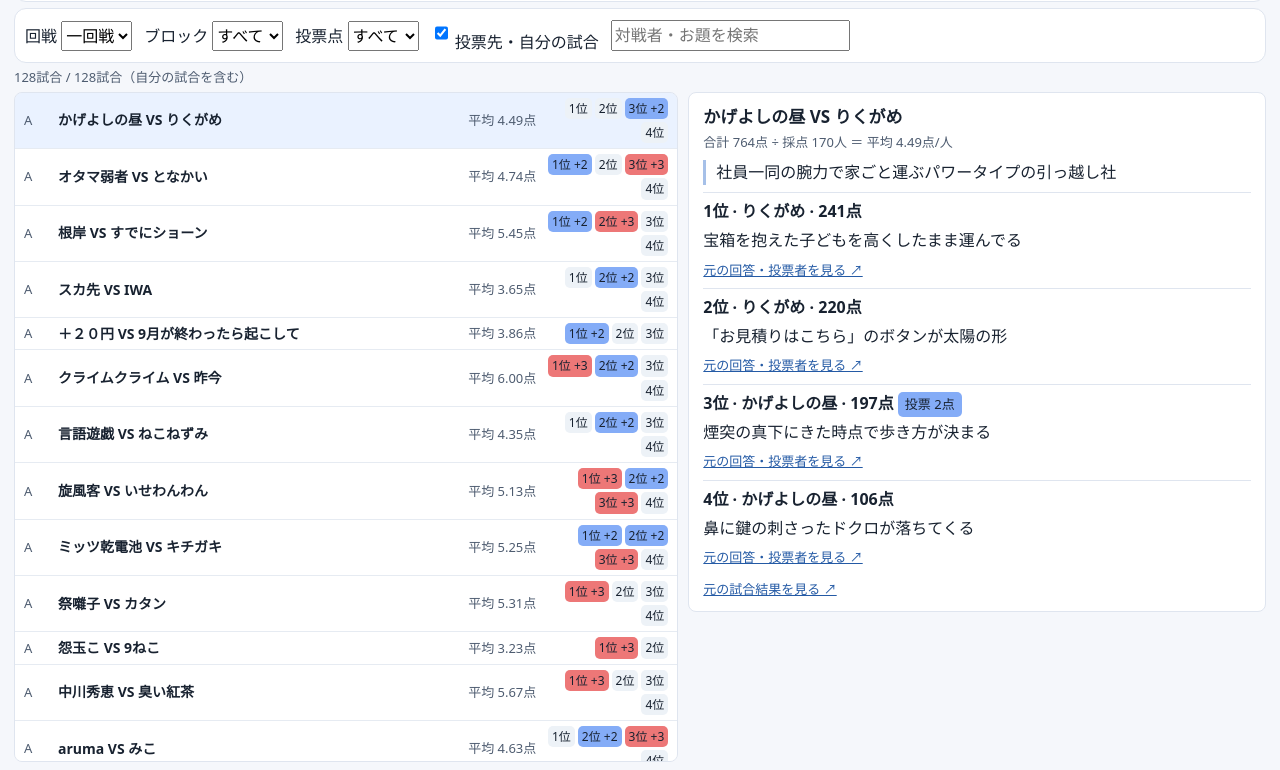
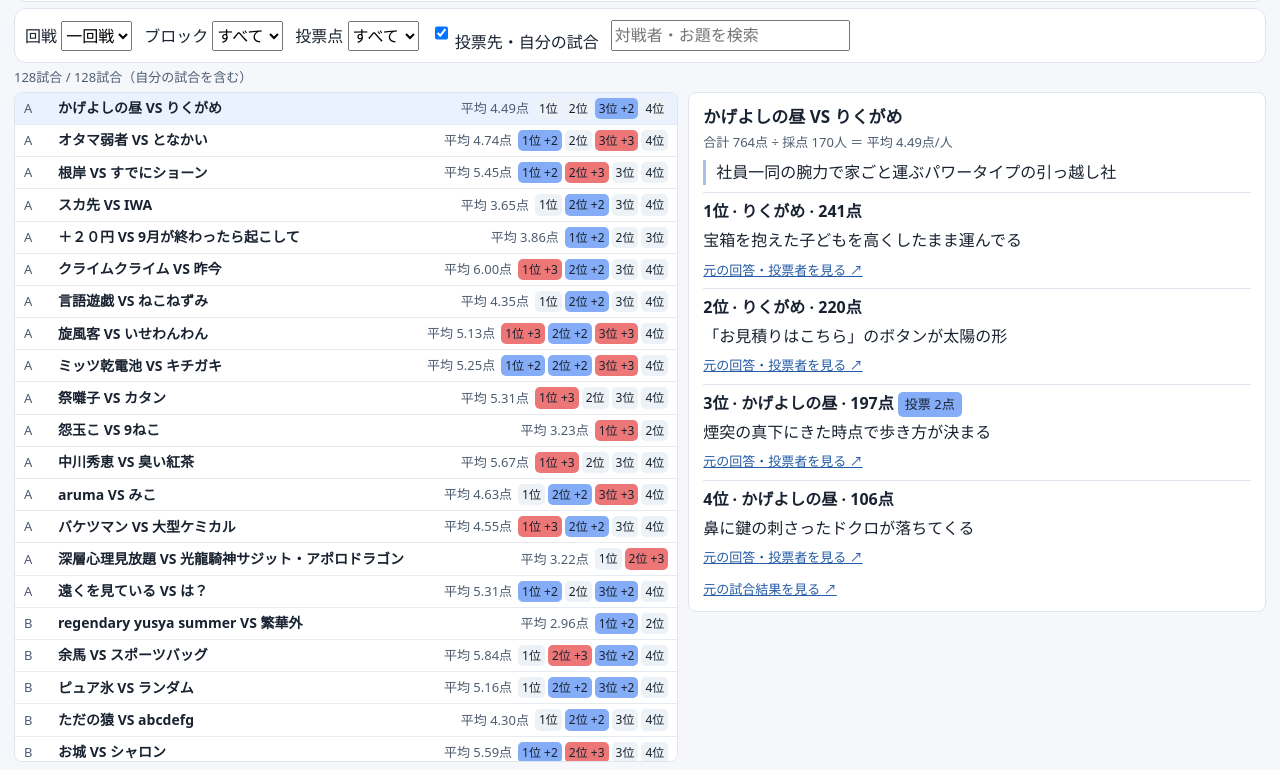
Before and after one commit to hirusakio/hirusaki-vote, a plain HTML site: page kogatona.html in a window 1280 px wide. Shown: the part 52-822 px from the top of the page. Drawn offline with Linux system fonts and the light colour scheme.

Commit message:
Keep Kogatona desktop rank badges on one line

```diff
--- a/kogatona.html
+++ b/kogatona.html
@@ -18,13 +18,13 @@
   .grid,.desktop-detail{background:white;border:1px solid #dfe5ef;border-radius:8px;max-height:670px;overflow:auto}
   .grid{display:block}
   .match{padding:0;border:0;border-radius:0;border-bottom:1px solid #e6ebf2}
-  .match summary{display:grid;grid-template-columns:2em minmax(0,1fr) 5.6em 9em;gap:6px;align-items:center;padding:5px 9px;font-size:14px;list-style:none}
+  .match summary{display:grid;grid-template-columns:2em minmax(0,1fr) max-content max-content;gap:6px;align-items:center;padding:5px 9px;font-size:14px;list-style:none}
   .match summary::-webkit-details-marker{display:none}
   .match summary:hover,.match.active summary{background:#eaf2ff}
-  .match summary strong{grid-column:2;grid-row:1;font-weight:650;line-height:1.3}
+  .match summary strong{grid-column:2;grid-row:1;font-weight:650;line-height:1.3;overflow:hidden;text-overflow:ellipsis;white-space:nowrap}
   .match summary .meta{grid-column:1;grid-row:1}
   .match summary .match-average{grid-column:3;grid-row:1;text-align:right;margin:0}
-  .match summary .scores{grid-column:4;grid-row:1;justify-content:flex-end;gap:3px;margin:0}
+  .match summary .scores{grid-column:4;grid-row:1;justify-content:flex-end;flex-wrap:nowrap;gap:3px;margin:0}
   .match summary .chip{padding:1px 4px;font-size:12px}
   .chip-author,.mobile-round,.match-body{display:none}
   .desktop-detail{display:block;padding:10px 14px}
@@ -129,7 +129,9 @@ function matchCard(match) {
   const summary = node('summary');
   const info = node('div', null, 'meta');
   info.append(node('span', match.round + (match.block ? ' · ' : ''), 'mobile-round'), match.block);
-  summary.append(node('strong', match.title), info);
+  const title = node('strong', match.title);
+  title.title = match.title;
+  summary.append(title, info);
   const chips = node('div', null, 'scores');
   for (const a of match.answers) {
     const chip = node('span', a.rank + '位', 'chip ' + (own(a) ? 'self' : a.vote ? 'v' + a.vote : ''));
```
